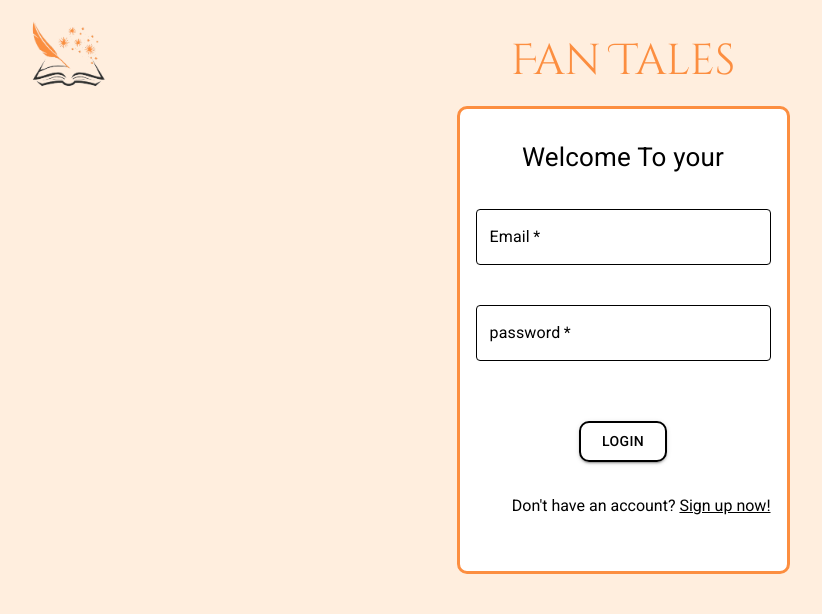
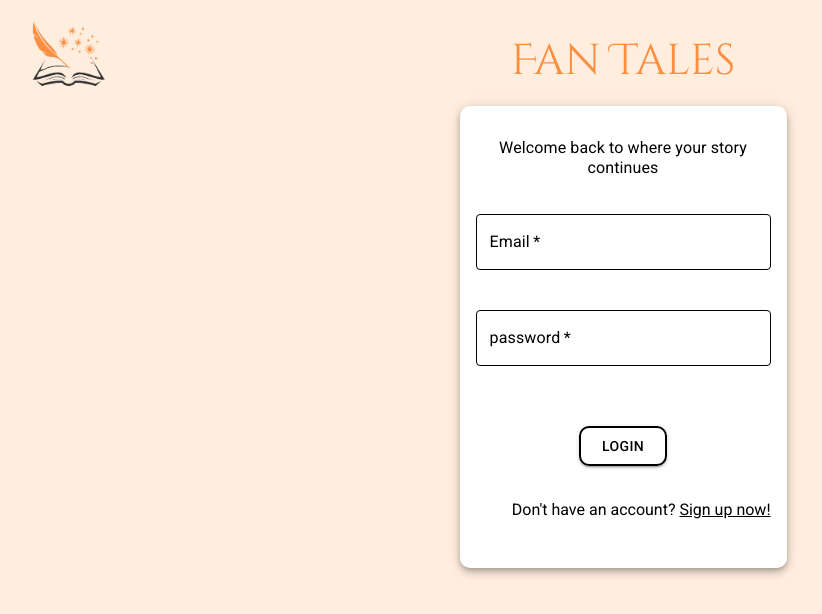
Before and after one commit to RyanChehab/frontend, a React (Create React App) app: page / in a window 1280 px wide. Shown: the top 614 px of the page, without its empty margins (17-839 px from the left). Built offline with nearby package versions, Linux system fonts and the light colour scheme.

Commit message:
jsx <=> styled login box

```diff
--- a/src/components/login/index.jsx
+++ b/src/components/login/index.jsx
@@ -6,7 +6,7 @@ import { Box, TextField, Button, Typography } from '@mui/material';
 import { AuthContext } from '../../context/AuthContext';
 
 const Login = () => {
-    const {email,setEmail,password,setPassword} = useContext(AuthContext)
+    const {email,setEmail,password,setPassword,handleLogin,user,loading,error} = useContext(AuthContext)
 
     return (
 <>
@@ -17,7 +17,7 @@ const Login = () => {
 
         <Box
         sx={{
-            border: '3px solid #FC8E40',
+            boxShadow:5,
             borderRadius: '10px',
             padding: '16px',
             width: '295px',
@@ -30,16 +30,16 @@ const Login = () => {
         <Typography
           variant="h4"
           sx={{
-            fontSize:'26px',
+            fontSize:'16px',
             padding: '16px 0',
             textAlign: 'center',
             fontFamily: 'Roboto',
           }}
         >
-          Welcome To your
+          <span className='welcome'>Welcome </span>  back to where your story continues
         </Typography>
 
-    <form>
+    <form onSubmit={handleLogin}>
         <TextField
           label="Email"
           required
@@ -124,6 +124,7 @@ const Login = () => {
         variant='contained'
         color='#FC8E40'
         type='submit'
+        disabled = {loading}
         sx={{
             width: '30%',
             borderRadius: '10px',
@@ -139,7 +140,7 @@ const Login = () => {
             }
         }}
         >
-            login
+            {loading? "Logging in..": "Login"}
         </Button>
     </form>
         <br />
```
